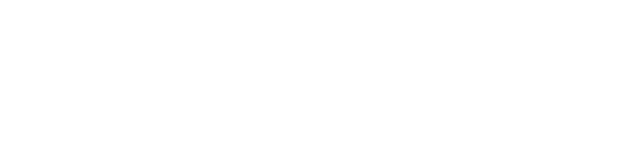
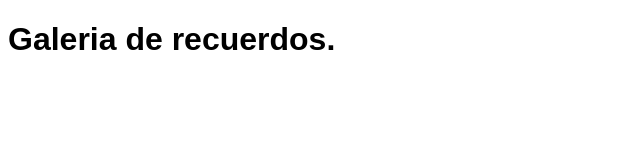
Before and after one commit to JulianMoreno5/Entrevista.github.io, a plain HTML site: page Recuerdos.html in a window 1280 px wide. Shown: the whole page, without its empty margins (0-640 px from the left). Drawn offline with Linux system fonts and the light colour scheme.

Commit message:
Recuerdos.html

```diff
--- a/Recuerdos.html
+++ b/Recuerdos.html
@@ -5,4 +5,10 @@
     <meta name="viewport" content="width=device-width, initial-scale=1.0">
     <title>Mi entrevista</title>
 </head>
+<style>
+body {
+    font-family: Arial, sans-serif;
+    }
+    </style>
 <body bgcolor="white">
+<h1>Galeria de recuerdos.</h1>
```
